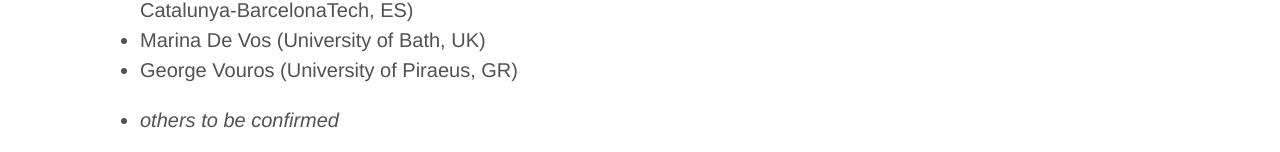
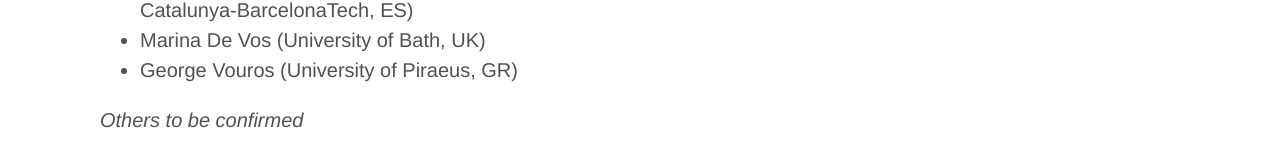
Before and after one commit to coin-workshop/coine-2020-new-zealand, a Jekyll site: the page built from committees.md, in a window 1280 px wide. Shown: the part 891-1043 px from the top of the page. Built offline with Jekyll 4.4.1, drawn with Linux system fonts in a browser that asks for light colours.

Commit message:
Minor formatting refinement.

```diff
--- a/committees.md
+++ b/committees.md
@@ -30,7 +30,7 @@ title: COINE
 - Marina De Vos (University of Bath, UK)
 - George Vouros (University of Piraeus, GR)
 
-- *others to be confirmed*
+*Others to be confirmed*
 
 <!--
 - Mohsen Afsharchi (University of Zanjan, IR)
```
